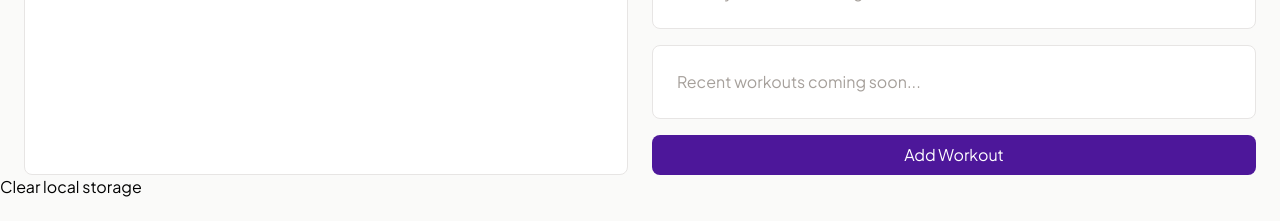
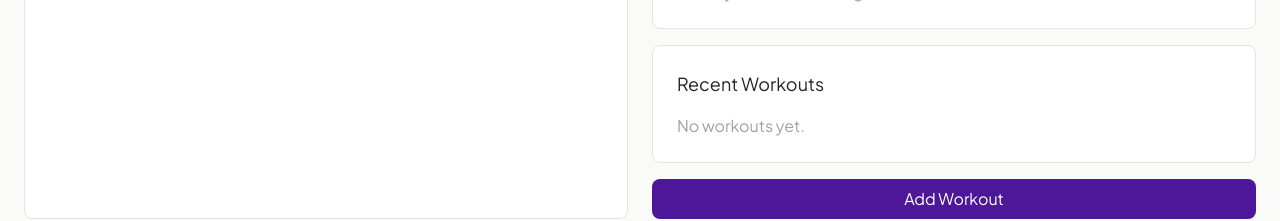
Before and after one commit to AnastasiaT18/tum-web-lab6, a React (Vite) app in the folder gainmap/: page / in a window 1280 px wide. Shown: the part 259-480 px from the top of the page. Built offline with nearby package versions, Linux system fonts and the light colour scheme; a web font is replaced by a local one.

Commit message:
Add recent sorted workouts listing

```diff
--- a/gainmap/src/App.jsx
+++ b/gainmap/src/App.jsx
@@ -2,6 +2,7 @@ import {useState, useEffect } from "react"
 import Navbar from "./components/Navbar"
 import BodyMap from "./components/BodyMap"
 import AddWorkoutModal from "./components/AddWorkoutModal"
+import RecentWorkouts from "./components/RecentWorkouts"
 
 function App() {
 
@@ -48,7 +49,7 @@ function App() {
             <p className="text-stone-400 dark:text-stone-500">Activity calendar coming soon...</p>
           </div>
           <div className="bg-white dark:bg-stone-800 rounded-lg border border-stone-200 dark:border-stone-700 p-6">
-            <p className="text-stone-400 dark:text-stone-500">Recent workouts coming soon...</p>
+            <RecentWorkouts workouts={workouts} />
           </div>
 
           <button onClick={() => setIsModalOpen(true)}
--- /dev/null
+++ b/gainmap/src/components/RecentWorkouts.jsx
@@ -0,0 +1,32 @@
+
+
+
+function RecentWorkouts({ workouts = [] }){
+    const sortedWorkouts = [...workouts].sort((a,b) => new Date(b.date) - new Date(a.date)).slice(0,5);
+
+    return (
+        <div >
+            <h2 className="text-lg text-stone-800 dark:text-stone-200 mb-4">Recent Workouts</h2>
+
+            {sortedWorkouts.map(workout =>(
+                        <div key={workout.id} className=" p-4 rounded-lg hover:bg-stone-100 hover:border-stone-300 dark:hover:bg-stone-700 dark:hover:border-stone-600 transition-colors">
+                            <p className="text-sm text-stone-500 dark:text-stone-400 mb-2">{new Date(workout.date).toLocaleDateString()}</p>
+                            <div className="flex flex-row gap-2">
+                            {workout.exercises.map(ex => (
+                                <div key={ex.exerciseId} className="mb-2 p-2 rounded-lg  bg-stone-100 dark:bg-stone-700">
+                                    <p className="text-sm text-stone-800 dark:text-stone-200">{ex.exerciseName}</p>
+                                </div>
+                            ))}
+                            </div>
+                        </div>
+                    ))
+                }
+            {workouts.length === 0 && (
+                <p className="text-stone-400 dark:text-stone-500">No workouts yet.
+                </p>
+            )}
+        </div>
+    );
+}
+
+export default RecentWorkouts;
```
